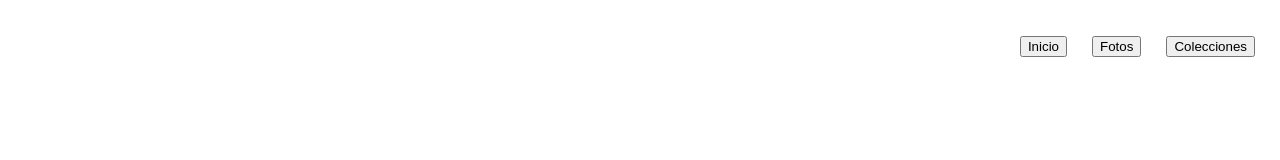
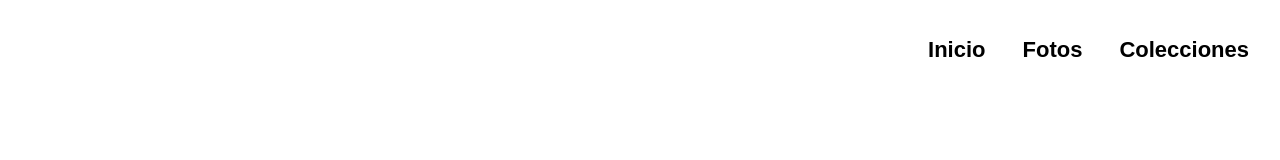
Before and after one commit to rocabrera94/react-landing-page, a React (Create React App) app: page / in a window 1280 px wide. Shown: the top 160 px of the page. Built offline with nearby package versions, Linux system fonts and the light colour scheme.

Commit message:
Update App.css

```diff
--- a/src/App.css
+++ b/src/App.css
@@ -162,18 +162,20 @@ li{
   color: #FFF;
 }
 
-a{
+.btn-menu{
   color: black;
   text-decoration: none;
   cursor: pointer;
   font-size: 22px;
-
+  border: none;
+  background-color: white;
+  font-weight: bolder;
 }
 
 
 
 
-a:after {
+.btn-menu:after {
   background: none repeat scroll 0 0 transparent;
   bottom: 0;
   content: "";
@@ -185,7 +187,7 @@ a:after {
   transition: width 0.3s ease 0s, left 0.3s ease 0s;
   width: 0;
 }
-a:hover:after {
+.btn-menu:hover:after {
   width: 100%;
   left: 0;
 }
```
